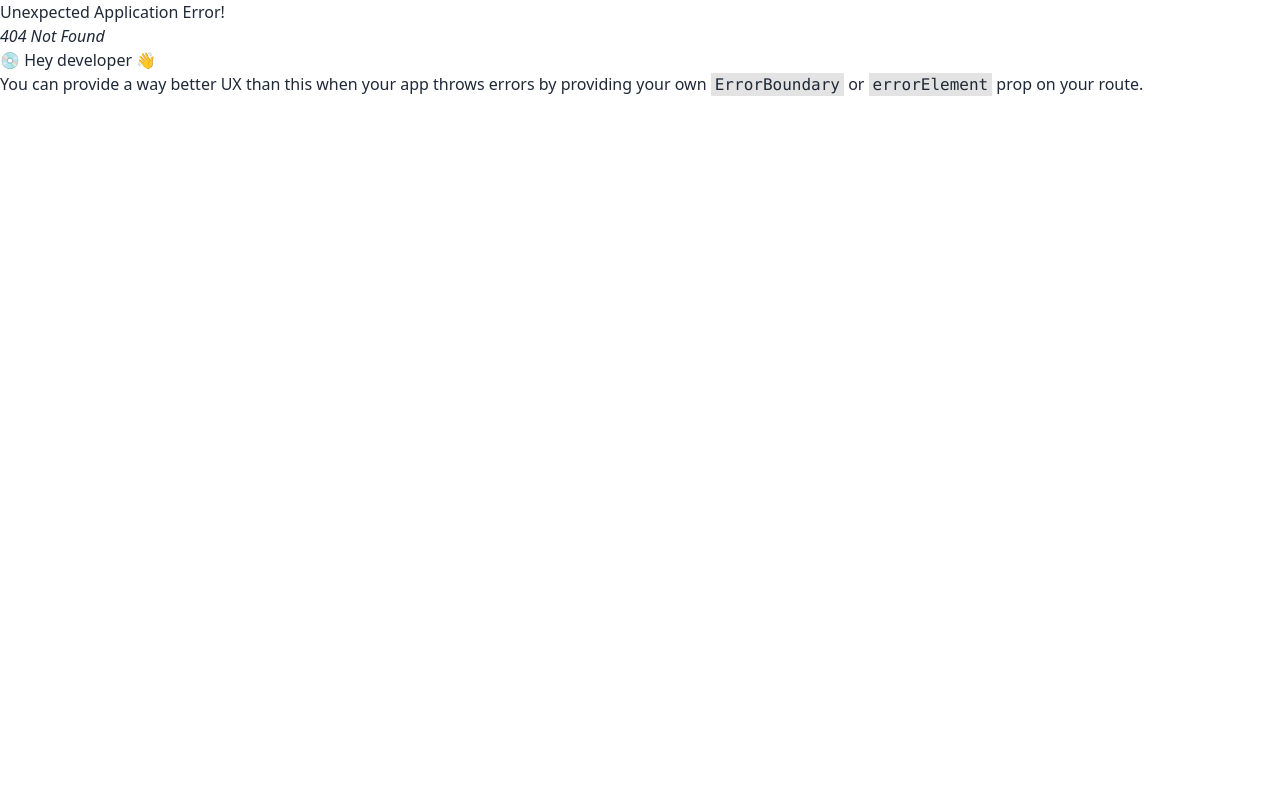
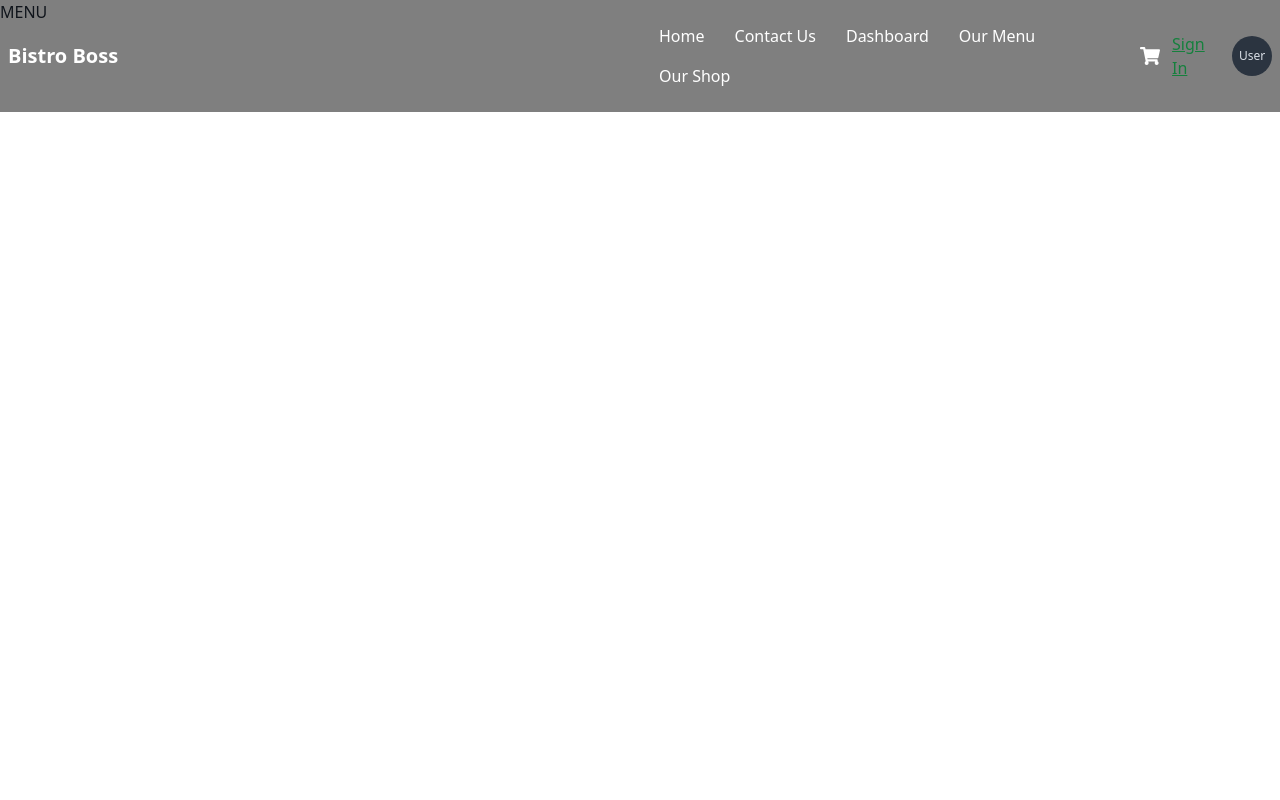
Before and after one commit to MursalinDevOps/bistro_boss_client, a React (Vite) app: page /menu in a window 1280 px wide. Before the commit this address had no page. Shown: the top 800 px of the page. Built offline with nearby package versions, Linux system fonts and the light colour scheme.

Commit message:
dynamic title added

```diff
--- a/package.json
+++ b/package.json
@@ -15,6 +15,7 @@
     "react": "^18.3.1",
     "react-awesome-stars-rating": "^0.16.2",
     "react-dom": "^18.3.1",
+    "react-helmet-async": "^2.0.5",
     "react-icons": "^5.4.0",
     "react-responsive-carousel": "^3.2.23",
     "react-router-dom": "^7.1.1",
--- a/src/main.jsx
+++ b/src/main.jsx
@@ -5,12 +5,14 @@
   RouterProvider,
 } from "react-router-dom";
 import { router } from './router/router';
-
+import { HelmetProvider } from 'react-helmet-async';
 
 createRoot(document.getElementById('root')).render(
   <StrictMode>
-    <div className='max-w-screen-2xl mx-auto'>
-    <RouterProvider router={router} />
-    </div>
+    <HelmetProvider>
+      <div className='max-w-screen-2xl mx-auto'>
+        <RouterProvider router={router} />
+      </div>
+    </HelmetProvider>
   </StrictMode>,
 )
--- a/src/pages/home/Home.jsx
+++ b/src/pages/home/Home.jsx
@@ -1,3 +1,4 @@
+import { Helmet } from "react-helmet-async";
 import SectionTitle from "../../components/SectionTitle";
 import Banner from "./banner/Banner";
 import Category from "./category/Category";
@@ -7,6 +8,9 @@
 const Home = () => {
     return (
         <div>
+            <Helmet>
+                <title>Bistro Boss | Home</title>
+            </Helmet>
             <Banner></Banner>
             <section className="my-12">
                 <SectionTitle subTitle={'--- From 8 am to 11 pm ---'} title={'ORDER ONLINE'}></SectionTitle>
--- /dev/null
+++ b/src/pages/menu/Menu.jsx
@@ -0,0 +1,13 @@
+import { Helmet } from 'react-helmet-async';
+const Menu = () => {
+    return (
+        <div className="min-h-screen">
+            <Helmet>
+                <title>Bistro Boss | Menu</title>
+            </Helmet>
+            MENU
+        </div>
+    );
+};
+
+export default Menu;
--- a/src/pages/shared/navbar/Navbar.jsx
+++ b/src/pages/shared/navbar/Navbar.jsx
@@ -13,7 +13,7 @@
             <NavLink className="nav-link">
                 <li>Dashboard</li>
             </NavLink>
-            <NavLink className="nav-link">
+            <NavLink to='/menu' className="nav-link">
                 <li>Our Menu</li>
             </NavLink>
             <NavLink className="nav-link">
--- a/src/router/router.jsx
+++ b/src/router/router.jsx
@@ -3,6 +3,7 @@
 } from "react-router-dom";
 import Root from "../layouts/Root";
 import Home from "../pages/home/Home";
+import Menu from "../pages/menu/Menu";
 
 
 export const router = createBrowserRouter([
@@ -13,6 +14,10 @@
             {
                 path:'/',
                 element:<Home></Home>
+            },
+            {
+                path:'/menu',
+                element:<Menu></Menu>
             }
         ]
     },
```
Also changed, not shown: 1 other file (tests, documents, lock files or other folders).
